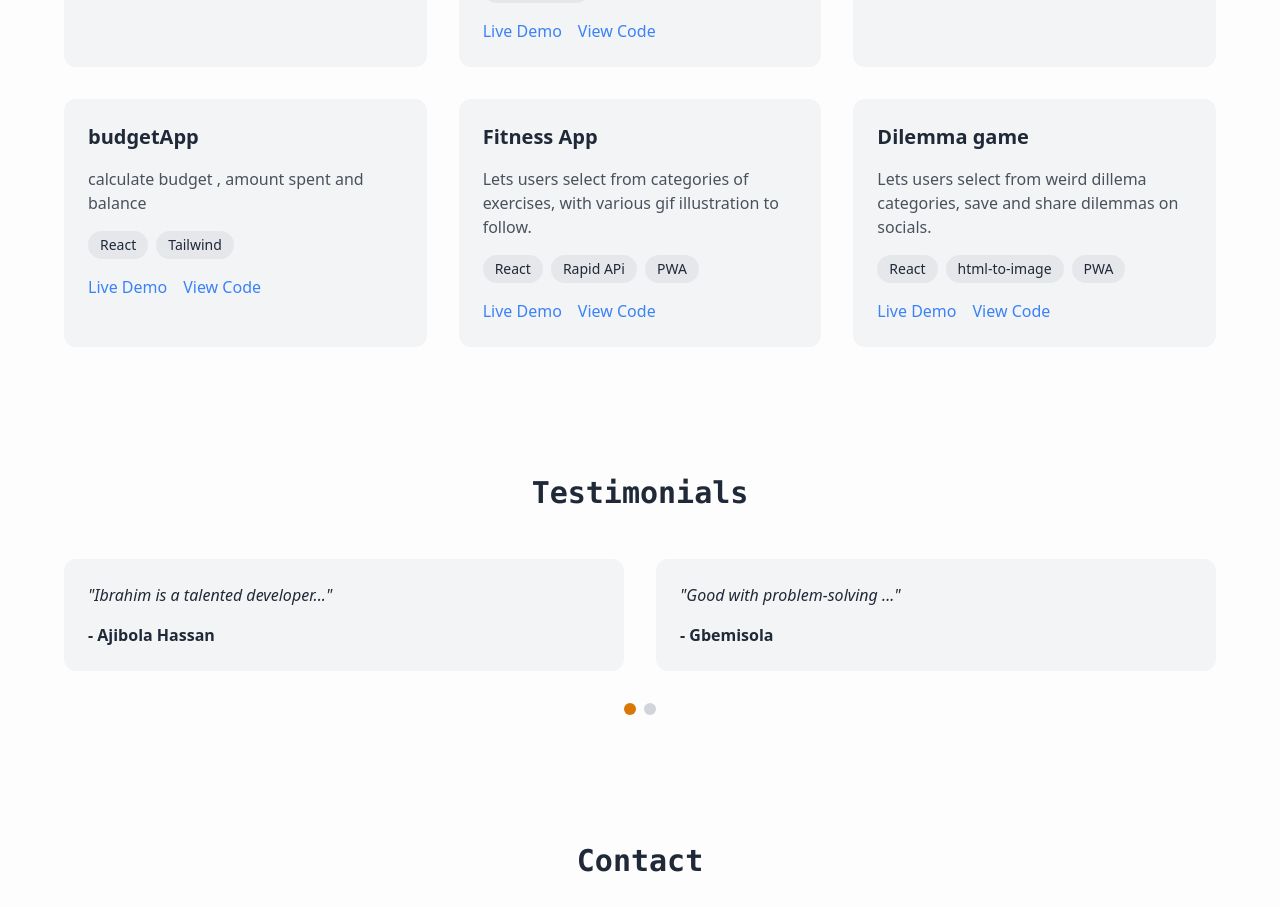
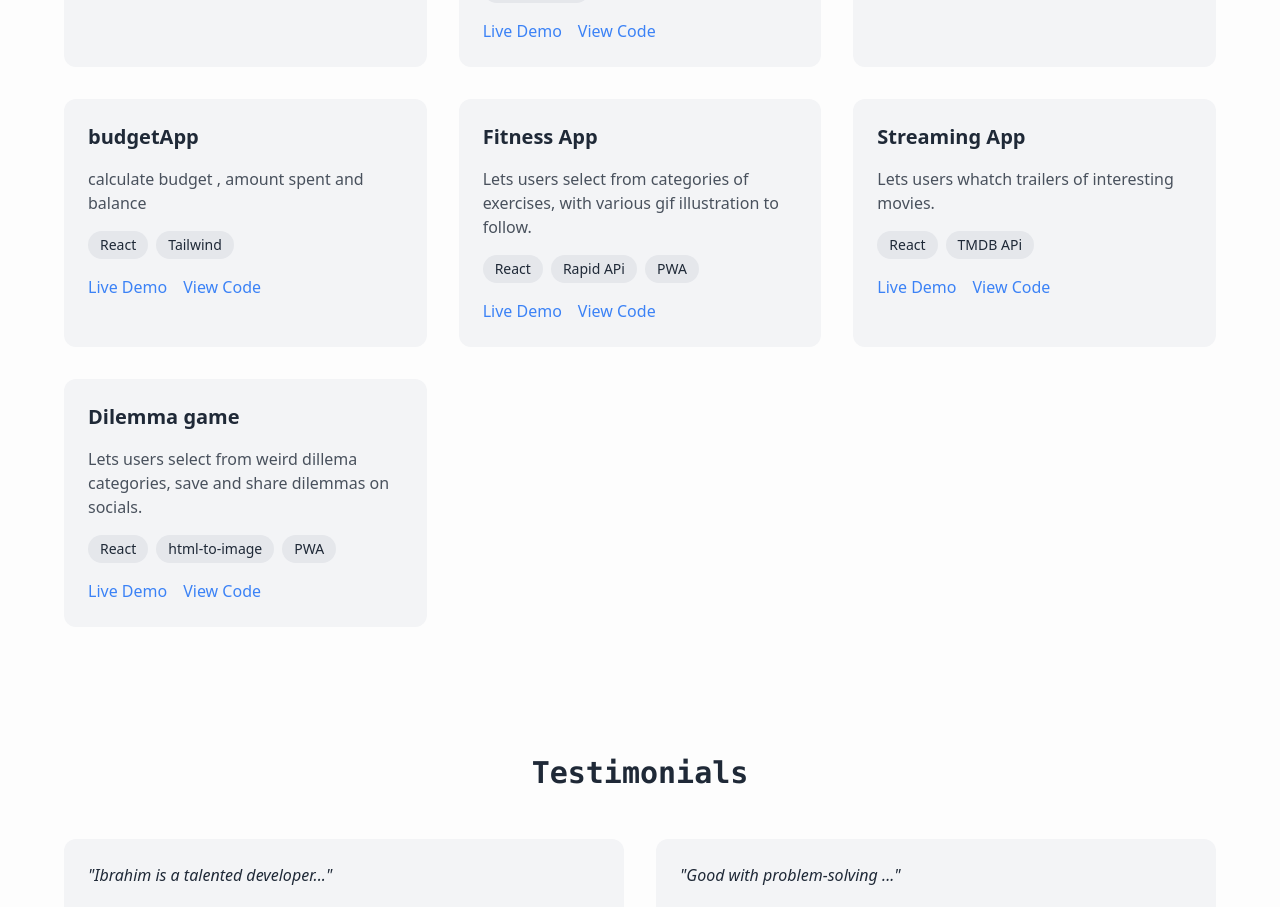
Before and after one commit to Dara92-july/myPortfolio, a React (Vite) app: page / in a window 1280 px wide. Shown: the part 2361-3268 px from the top of the page. Built offline with nearby package versions, Linux system fonts and the light colour scheme.

Commit message:
after tmdb

```diff
--- a/src/App.jsx
+++ b/src/App.jsx
@@ -114,6 +114,12 @@ const App = () => {
       description: 'Lets users select from categories of exercises, with various gif illustration to follow.',
       tech: ['React', 'Rapid APi', 'PWA'],
       links: { preview: 'https://ibb-fitness-app.vercel.app/', code: 'https://ibb-fitness-app.vercel.app/' }
+    },
+    {
+      title: 'Streaming App',
+      description: 'Lets users whatch trailers of interesting movies.',
+      tech: ['React', 'TMDB APi'],
+      links: { preview: 'https://real-ibb-streams.vercel.app/', code: 'https://real-ibb-streams.vercel.app/' }
     },
     {
       title: 'Dilemma game',
```
Also changed, not shown: 1 other file (tests, documents, lock files or other folders).
